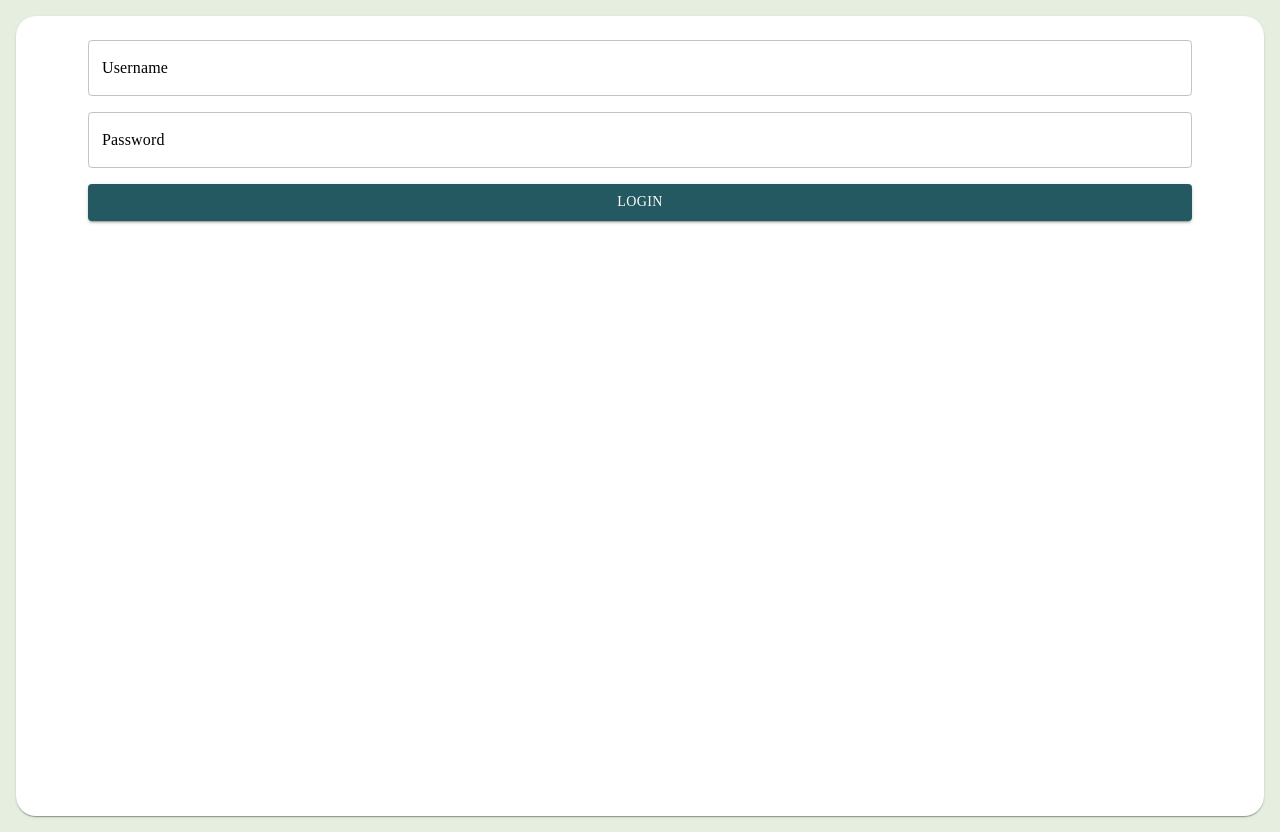
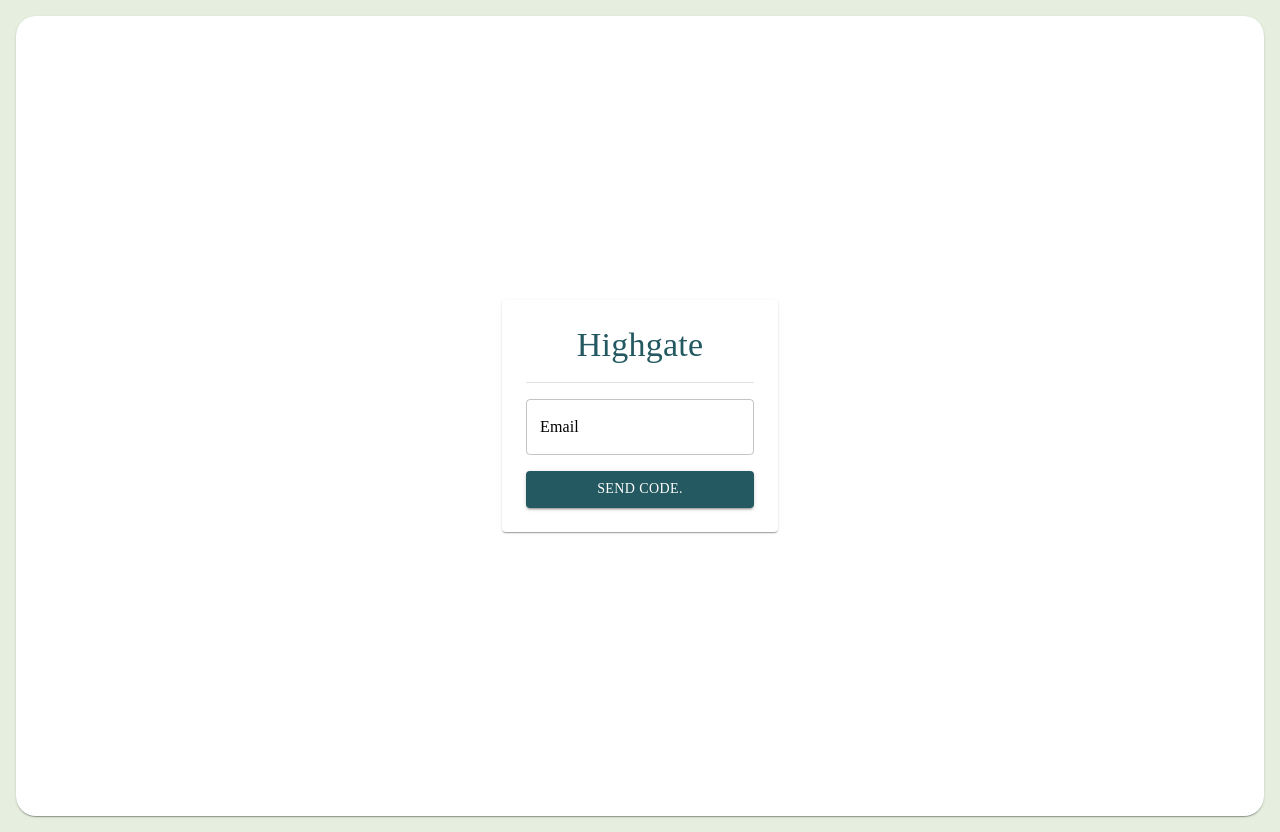
Before and after one commit to nirbhaysinghnarang/highgate_ems, a React (Create React App) app: page /auth in a window 1280 px wide. Built offline with nearby package versions, Linux system fonts and the light colour scheme.

Commit message:
Initial implementation of auth flow.

```diff
--- a/package.json
+++ b/package.json
@@ -19,8 +19,10 @@
     "react-dom": "^18.2.0",
     "react-helmet-async": "^1.3.0",
     "react-papaparse": "^4.1.0",
+    "react-pin-input": "^1.3.1",
     "react-router-dom": "^6.3.0",
     "react-scripts": "5.0.1",
+    "redux-persist": "^6.0.0",
     "typeface-oswald": "^1.1.13",
     "web-vitals": "^2.1.4"
   },
--- a/src/Client/apiClient.js
+++ b/src/Client/apiClient.js
@@ -2,11 +2,10 @@ import axios from "axios";
 
 const API_URL = "https://4gezcfqhdh.execute-api.us-east-2.amazonaws.com/testing"
 
-export async function loginLambda(email, password) {
+export async function loginLambda(email) {
     const endpoint = API_URL + "/auth"
     return await axios.post(endpoint, JSON.stringify({
         "email": email,
-        "password": password,
     }))
 }
 
@@ -15,3 +14,10 @@ export async function projectCSVUploadLambda(payload) {
     const body = { "payload": payload }
     return await axios.post(endpoint, JSON.stringify(body));
 }
+
+export async function verifyCodeLambda(code, email) {
+    const endpoint = API_URL + "/auth/verify"
+    const body = { "email": email, "code": code }
+    return await axios.post(endpoint, JSON.stringify(body));
+
+}
--- a/src/CoreScreens/LoginScreen.js
+++ b/src/CoreScreens/LoginScreen.js
@@ -1,58 +1,161 @@
 import { styled } from "@mui/material/styles";
 import { useEffect, useState } from "react";
-import { TextField, Button, Stack } from "@mui/material";
-import { loginLambda } from "../Client/apiClient";
+import PinInput from 'react-pin-input';
+
+import { TextField, Button, Stack, Card, Typography, Divider, Box, CircularProgress } from "@mui/material";
+import { loginLambda, verifyCodeLambda } from "../Client/apiClient";
 import Page from "../Components/Page";
 const RootStyle = styled(Page)(({ theme }) => ({
     overflowY: "scroll",
     [theme.breakpoints.up("md")]: {
         display: "flex",
     },
+    textAlign: 'center',
+    alignItems: 'center',
+    justifyContent: 'center',
+    display: 'flex'
 }));
 
-export default function LoginScreen(){
+export default function LoginScreen() {
     const [username, setUsername] = useState("");
-    const [password, setPassword] = useState("");
+    const [sentCode, setSentCode] = useState(false);
+    const [error, setError] = useState(false);
+    const [success, setSuccess] = useState(true);
+    const [verifSuccess, setVerifSuccess] = useState(false);
+    const [verifError, setVerifError] = useState(false);
+    const [pin, setPin] = useState(0);
+    const [loading, setLoading] = useState(false);
+    const [errorMessage, setErrorMessage] = useState("")
     const handleUsernameChange = (event) => {
         setUsername(event.target.value);
     };
 
-    const handlePasswordChange = (event) => {
-        setPassword(event.target.value);
+    const validateEmail = (email) => {
+        return email.match(
+            /^(([^<>()[\]\\.,;:\s@\"]+(\.[^<>()[\]\\.,;:\s@\"]+)*)|(\".+\"))@((\[[0-9]{1,3}\.[0-9]{1,3}\.[0-9]{1,3}\.[0-9]{1,3}\])|(([a-zA-Z\-0-9]+\.)+[a-zA-Z]{2,}))$/
+        );
     };
 
+
     const handleSubmit = (event) => {
+        setLoading(true)
         event.preventDefault();
-        loginLambda(username, password).then(response=>{
-            console.log(response);
+        if (username !== "" && validateEmail(username)) {
+            loginLambda(username).then(response => {
+                console.log(response)
+                if (response.data.statusCode === 200) {
+                    setSuccess(true);
+                }else{
+                    setError(true);
+                    setSuccess(false);
+                }
+            }).catch(err => {
+                console.log(err);
+                setError(true);
+            }).finally(() => {
+                setSentCode(true)
+                setLoading(false)
             })
+        } else {
+            console.log("Invalid email.")
+        }
+
     };
+
+    useEffect(() => {
+
+        if (sentCode) {
+            console.log("Attempting verification")
+            setLoading(true);
+            verifyCodeLambda(pin, username).then(response => {
+                console.log(response)
+                if(response.data.statusCode==200){
+                    setVerifSuccess(true)
+                }else{
+                    setVerifError(true)
+                    if(response.data.statusCode==418){
+                        setErrorMessage("Your code has expired.")
+                    }else if(response.data.statusCode==423){
+                        setErrorMessage("You entered an incorrect code.")
+                    }
+                    else{
+                        setErrorMessage("An unknown error occured.")
+                    }
+                }
+            }).catch((err)=>{
+                setVerifError(true)
+            }).finally(()=>{
+                setLoading(false)
+            })
+        }
+    }, [pin])
 
     return (
 
-        <RootStyle title="Login | Highgate EMS " isLogin={true}>
-            <form onSubmit={handleSubmit}>
-                <Stack spacing={2} sx={{padding:3}}>
+        <RootStyle title="Login | Highgate" isLogin={true}>
+            <Box component="main" sx={{ flexGrow: 1, p: 3, display: "flex", alignItems: "center", justifyContent: "center" }} >
+                {!sentCode && <Card sx={{ p: 3 }}>
+                    <Typography variant='h4' color="rgba(36,89,97,1)" >
+                        Highgate
+                    </Typography>
+                    <Divider sx={{ mb: 2, mt: 2 }} ></Divider>
+                    <form onSubmit={handleSubmit} >
+                        <Stack spacing={2} >
                             <TextField
-                        label="Username"
+                                label="Email"
                                 variant="outlined"
                                 value={username}
                                 onChange={handleUsernameChange}
                             />
-                    <TextField
-                        label="Password"
-                        variant="outlined"
-                        type="password"
-                        value={password}
-                        onChange={handlePasswordChange}
-                    />
-                    <Button sx={{bgcolor:"rgba(36,89,97,1)"}} variant="contained" type="submit">
-                        Login
+                            <Button sx={{ bgcolor: "rgba(36,89,97,1)" }} variant="contained" type="submit" >
+                                Send code.
                             </Button>
+
                         </Stack>
                     </form>
+                    {loading && <CircularProgress sx={{mt:2, mb:2}}></CircularProgress>}
+                    {sentCode && !success && <Typography variant="h5" color="red">
+                    The email entered does not exist.
+                </Typography>}
 
-        </RootStyle>
+                </Card>}
+
+
+                {sentCode && success &&
+                    <Card sx={{ p: 3 }}>
+                        <Typography variant="subtitle1">
+                            Enter the passcode sent to <strong>{username}</strong>
+                        </Typography>
+                        <PinInput
+                            length={6}
+                            initialValue=""
+                            secretDelay={100}
+                            type="numeric"
+                            inputMode="number"
+                            style={{ padding: '10px' }}
+                            inputStyle={{ borderColor: 'grey', borderRadius: 5, borderWidth: 2 }}
+                            inputFocusStyle={{ borderColor: 'rgba(36,89,97,1)",' }}
+                            onComplete={(value, index) => {
+                                setPin(value);
+                            }}
+                            autoSelect={true}
+                            regexCriteria={/^[0-9]*$/}
+                        />
+                        {loading && <CircularProgress sx={{mt:2, mb:2}}></CircularProgress>}
+                        {verifSuccess && <Typography>Success!</Typography>}
+                        {verifError && <Typography>{errorMessage}</Typography>}
+                    </Card>
+                }
+
+
+
+
+
+            </Box>
+
+        </RootStyle >
+
+
 
     );
 }
--- a/src/CoreScreens/ProjectUpload.js
+++ b/src/CoreScreens/ProjectUpload.js
@@ -164,8 +164,6 @@ export default function ProjectUpload() {
                         <WarningOutlined size={"large"} sx={{ color: 'red' }}></WarningOutlined>
 
                     </Box>}
-
-
             </Container>
         </RootStyle>
     );
```
Also changed, not shown: 1 other file (tests, documents, lock files or other folders). Lines whose indentation alone changed are shown as unchanged.
